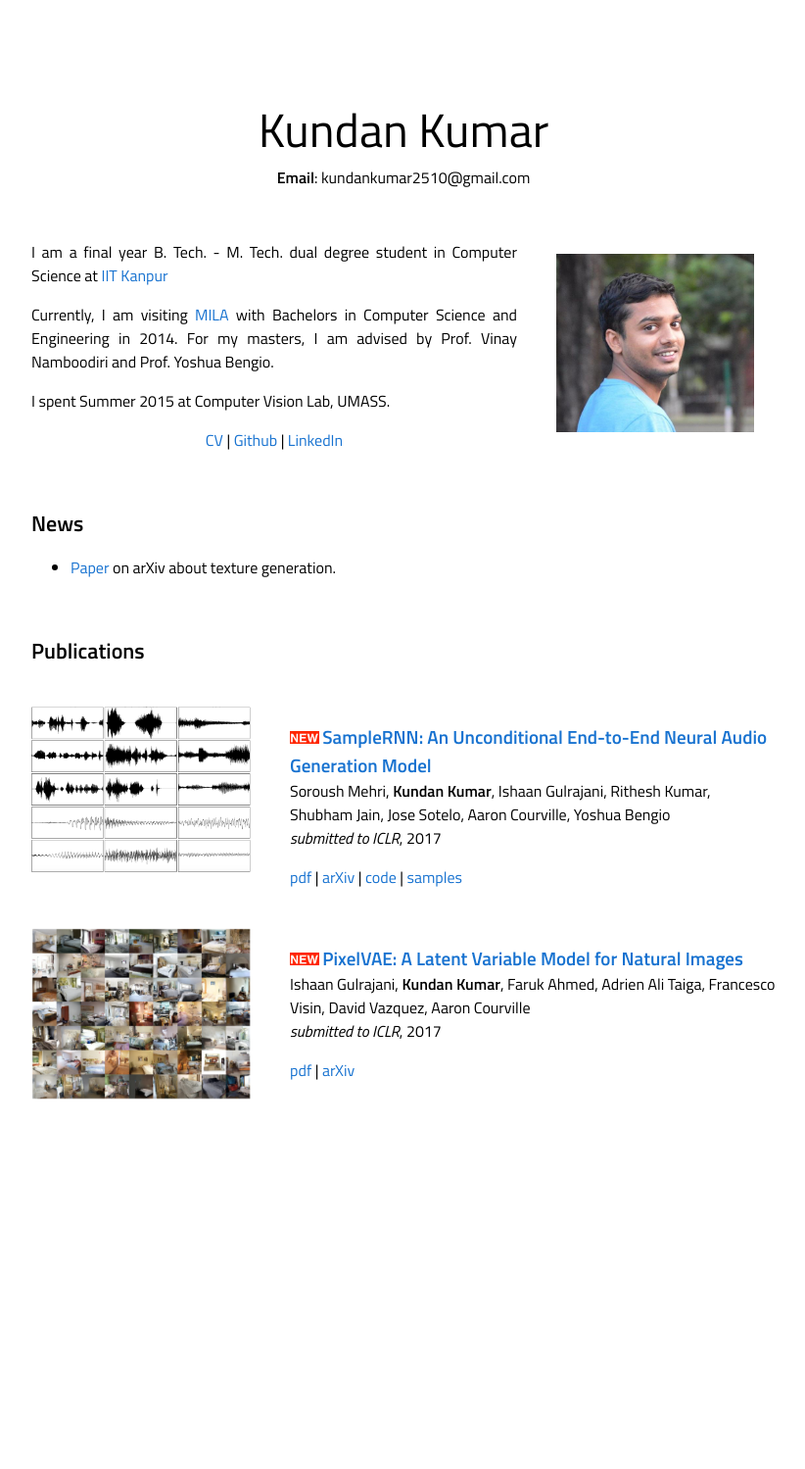
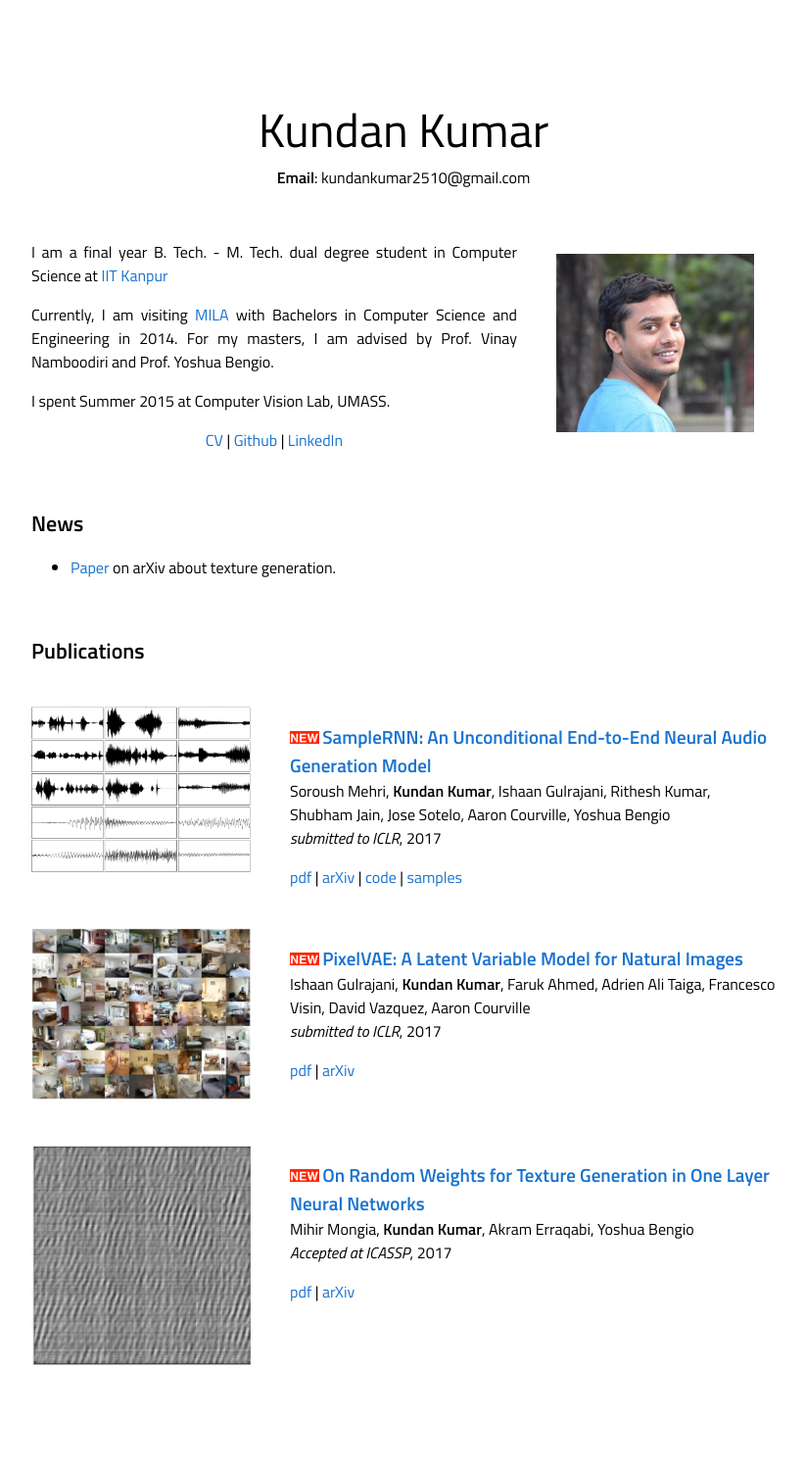
Before and after one commit to kundan2510/kundan2510.github.io, a Jekyll site: the page built from index.html, in a window 1280 px wide. Shown: the whole page at 98% size, without its empty margins (228-1050 px from the left). Built offline with Jekyll 4.4.1, drawn with Linux system fonts in a browser that asks for light colours; before the commit the page ends 1228 px from its top, so only the background shows below that.

Commit message:
Update index.html

```diff
--- a/index.html
+++ b/index.html
@@ -104,6 +104,24 @@ title: Kundan Kumar
 				      </div>
 				</td>
   				</tr>
+
+				<tr>
+    				<td width="33%" valign="top" align="center"><a href="images/random_weights.png"><img src="images/random_weights.png" alt="sym" style="border-style: none" width="100%"></a>
+    				</td>
+				<td width="67%" valign="top">
+				      <p><a href="https://arxiv.org/abs/1612.06070" id="TEXTURE">
+				      <img src="images/new.png" alt="[NEW]" style="border-style: none" width="6%">
+				      <heading>On Random Weights for Texture Generation in One Layer Neural Networks</heading></a><br>
+					      Mihir Mongia, <strong>Kundan Kumar</strong>, Akram Erraqabi, Yoshua Bengio<br>
+				      <em>Accepted at ICASSP</em>, 2017
+				      <br></p>
+
+				      <div class="paper" id="texture">
+				      <a href="https://arxiv.org/pdf/1612.06070v1.pdf">pdf</a> |
+				      <a href="https://arxiv.org/abs/1612.06070">arXiv</a>
+				      </div>
+				</td>
+  				</tr>
 			</tbody></table>
 
 		</td></tr></tbody></table>
```
